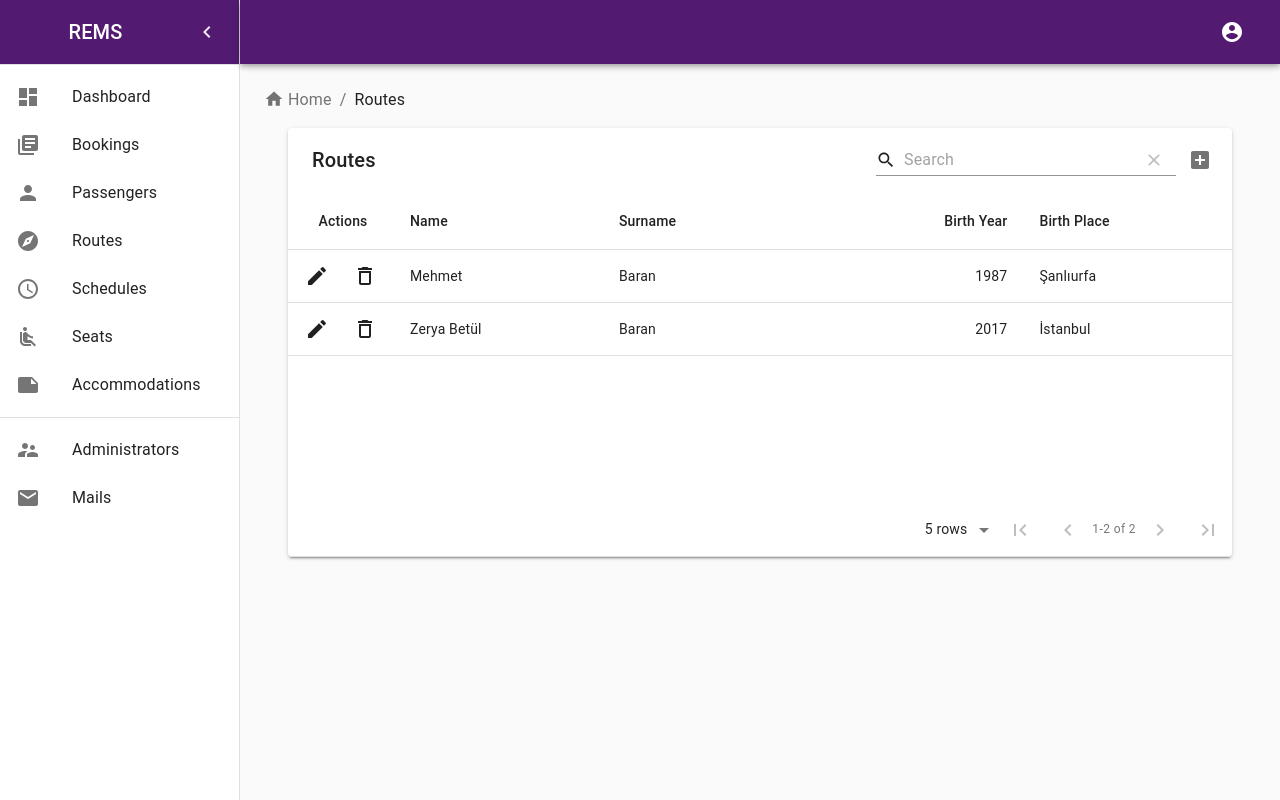
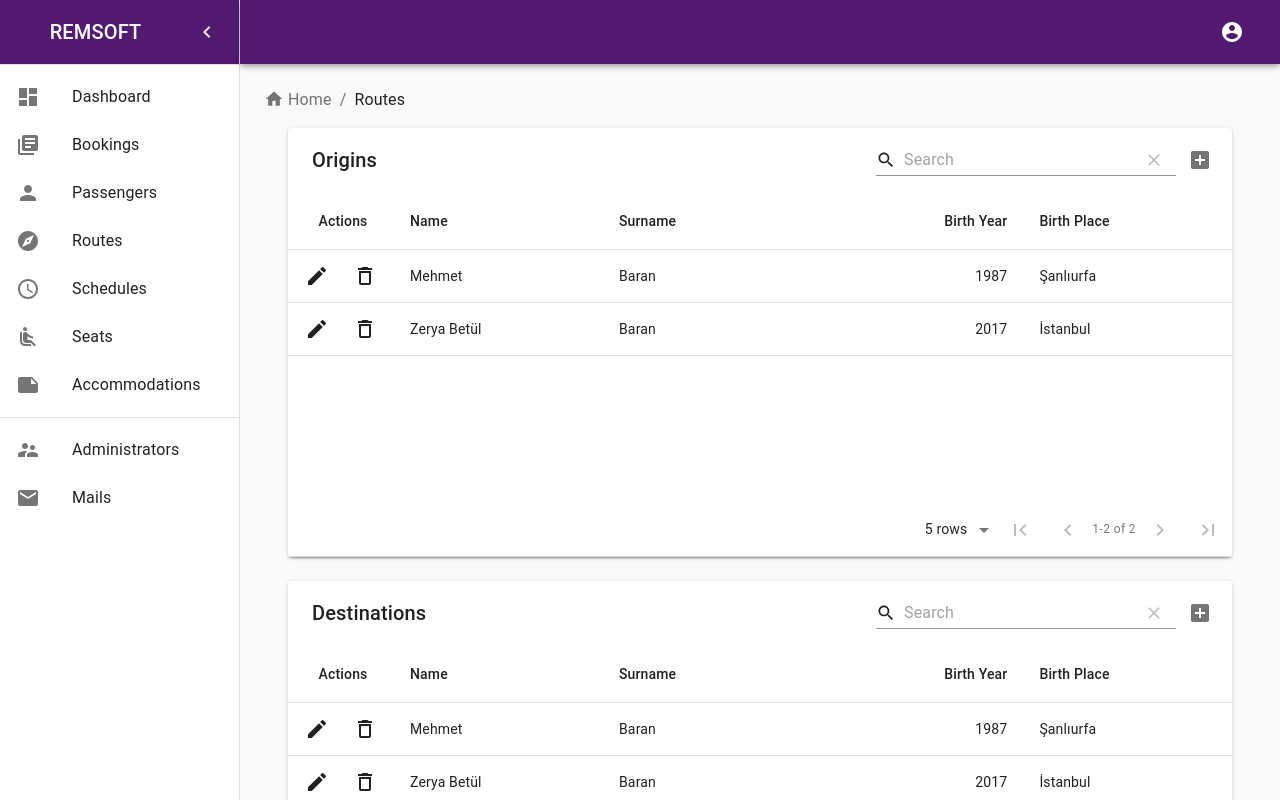
Before and after one commit to MarcEscatron07/ferryfast-capstone-3, a React (Create React App) app in the folder client/: page /admin/home/routes in a window 1280 px wide. Shown: the top 800 px of the page. Built offline with nearby package versions, Linux system fonts and the light colour scheme.

Commit message:
added container for tables in RoutesPage.js

```diff
--- a/client/src/components/admin/Drawer.js
+++ b/client/src/components/admin/Drawer.js
@@ -197,7 +197,7 @@ const AdminDrawer = () => {
           </IconButton>
           {!open && (
             <Typography variant="h6" noWrap>
-              REMS
+              REMSOFT
             </Typography>
           )}
           {auth && (
@@ -248,7 +248,7 @@ const AdminDrawer = () => {
       >
         <div className={classes.toolbar} style={{backgroundColor: "#531a72", color: "#fff"}}>
           <Typography variant="h6" align="center" style={{width: "100%"}} noWrap>
-              REMS
+              REMSOFT
             </Typography>
           <IconButton onClick={handleDrawerClose}>
             {theme.direction === 'rtl' ? <ChevronRightIcon color="secondary"/> : <ChevronLeftIcon color="secondary"/>}
--- a/client/src/components/admin/menu_pages/RoutesPage.js
+++ b/client/src/components/admin/menu_pages/RoutesPage.js
@@ -59,7 +59,29 @@ const useStyles = makeStyles(theme => ({
 }));
 
 function RoutesPage() {
-    const [state, setState] = React.useState({
+    const [origins, setOrigins] = React.useState({
+        columns: [
+            { title: 'Name', field: 'name' },
+            { title: 'Surname', field: 'surname' },
+            { title: 'Birth Year', field: 'birthYear', type: 'numeric' },
+            {
+            title: 'Birth Place',
+            field: 'birthCity',
+            lookup: { 34: 'İstanbul', 63: 'Şanlıurfa' },
+            },
+        ],
+        data: [
+            { name: 'Mehmet', surname: 'Baran', birthYear: 1987, birthCity: 63 },
+            {
+            name: 'Zerya Betül',
+            surname: 'Baran',
+            birthYear: 2017,
+            birthCity: 34,
+            },
+        ],
+    });
+
+    const [destinations, setDestinations] = React.useState({
         columns: [
             { title: 'Name', field: 'name' },
             { title: 'Surname', field: 'surname' },
@@ -103,18 +125,19 @@ function RoutesPage() {
                     Routes
                 </Typography>
             </Breadcrumbs>
-            <Container>
+            <div className="container-fluid p-0">
+                <Container className="mb-4">
                     <MaterialTable
                         icons={tableIcons}
-                    title="Routes"
-                    columns={state.columns}
-                    data={state.data}
+                        title="Origins"
+                        columns={origins.columns}
+                        data={origins.data}
                         editable={{
                             onRowAdd: newData =>
                             new Promise(resolve => {
                                 setTimeout(() => {
                                 resolve();
-                            setState(prevState => {
+                                setOrigins(prevState => {
                                     const data = [...prevState.data];
                                     data.push(newData);
                                     return { ...prevState, data };
@@ -126,7 +149,7 @@ function RoutesPage() {
                                 setTimeout(() => {
                                 resolve();
                                 if (oldData) {
-                                setState(prevState => {
+                                    setOrigins(prevState => {
                                     const data = [...prevState.data];
                                     data[data.indexOf(oldData)] = newData;
                                     return { ...prevState, data };
@@ -138,7 +161,7 @@ function RoutesPage() {
                             new Promise(resolve => {
                                 setTimeout(() => {
                                 resolve();
-                            setState(prevState => {
+                                setOrigins(prevState => {
                                     const data = [...prevState.data];
                                     data.splice(data.indexOf(oldData), 1);
                                     return { ...prevState, data };
@@ -148,6 +171,52 @@ function RoutesPage() {
                         }}
                     />
                 </Container>
+                <Container className="mb-4">
+                    <MaterialTable
+                        icons={tableIcons}
+                        title="Destinations"
+                        columns={destinations.columns}
+                        data={destinations.data}
+                        editable={{
+                            onRowAdd: newData =>
+                            new Promise(resolve => {
+                                setTimeout(() => {
+                                resolve();
+                                setDestinations(prevState => {
+                                    const data = [...prevState.data];
+                                    data.push(newData);
+                                    return { ...prevState, data };
+                                });
+                                }, 600);
+                            }),
+                            onRowUpdate: (newData, oldData) =>
+                            new Promise(resolve => {
+                                setTimeout(() => {
+                                resolve();
+                                if (oldData) {
+                                    setDestinations(prevState => {
+                                    const data = [...prevState.data];
+                                    data[data.indexOf(oldData)] = newData;
+                                    return { ...prevState, data };
+                                    });
+                                }
+                                }, 600);
+                            }),
+                            onRowDelete: oldData =>
+                            new Promise(resolve => {
+                                setTimeout(() => {
+                                resolve();
+                                setDestinations(prevState => {
+                                    const data = [...prevState.data];
+                                    data.splice(data.indexOf(oldData), 1);
+                                    return { ...prevState, data };
+                                });
+                                }, 600);
+                            }),
+                        }}
+                    />
+                </Container>
+            </div>
         </>
     );
 }
```
Lines whose indentation alone changed are shown as unchanged.
